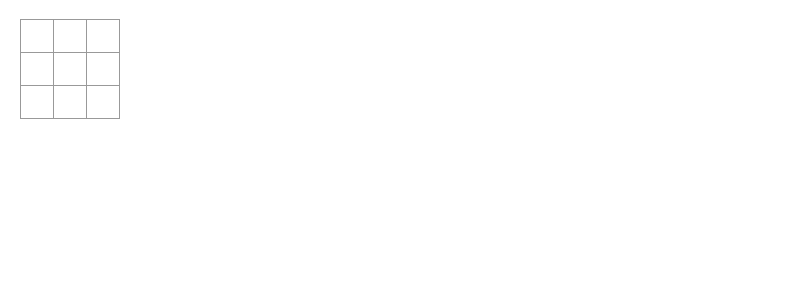
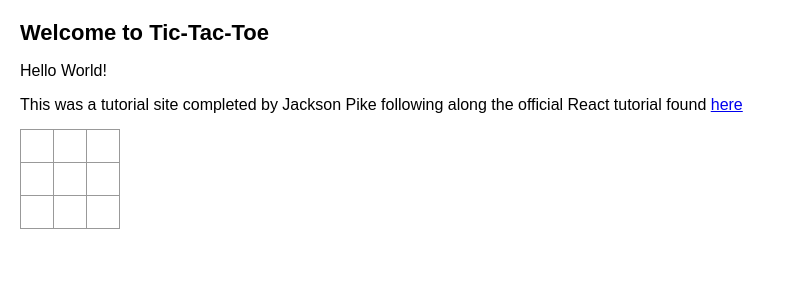
Before and after one commit to Jackson-Pike/pike-cs490r-frontend, a React (Create React App) app in the folder tutorial/: page / in a window 1280 px wide. Shown: the top 300 px of the page, without its empty margins (0-786 px from the left). Built offline with nearby package versions, Linux system fonts and the light colour scheme.

Commit message:
Hello World

```diff
--- a/tutorial/src/App.js
+++ b/tutorial/src/App.js
@@ -20,7 +20,14 @@ function Square() { // This will pass in a value from board
   const [value, setValue] = useState(null);
 
   function handleClick() {
-    console.log('clicked!');
+    setValue('X');
+    /*
+        By calling this set function from an onClick handler,
+        you’re telling React to re-render that Square whenever
+         its <button> is clicked. After the update, the Square’s
+          value will be 'X', so you’ll see the “X” on the game board.
+          Click on any Square, and “X” should show up:
+    */
   }
 
   return (
@@ -41,6 +48,7 @@ function Square() { // This will pass in a value from board
 export default function Board() {
   return (
     <>
+      <HelloWorld />
       <div className="board-row">
         <Square   />
         <Square   />
@@ -58,4 +66,18 @@ export default function Board() {
       </div>
     </>
     );
+
+
+function HelloWorld() {
+  return (
+  <>
+    <h1>Welcome to Tic-Tac-Toe</h1>
+    <p>Hello World!</p>
+    <p>This was a tutorial site completed by Jackson Pike
+      following along the official React tutorial found <a href='https://react.dev/learn/tutorial-tic-tac-toe#setup-for-the-tutorial'>here</a>
+    </p>
+    </>
+  );
 }
+
+}
```
